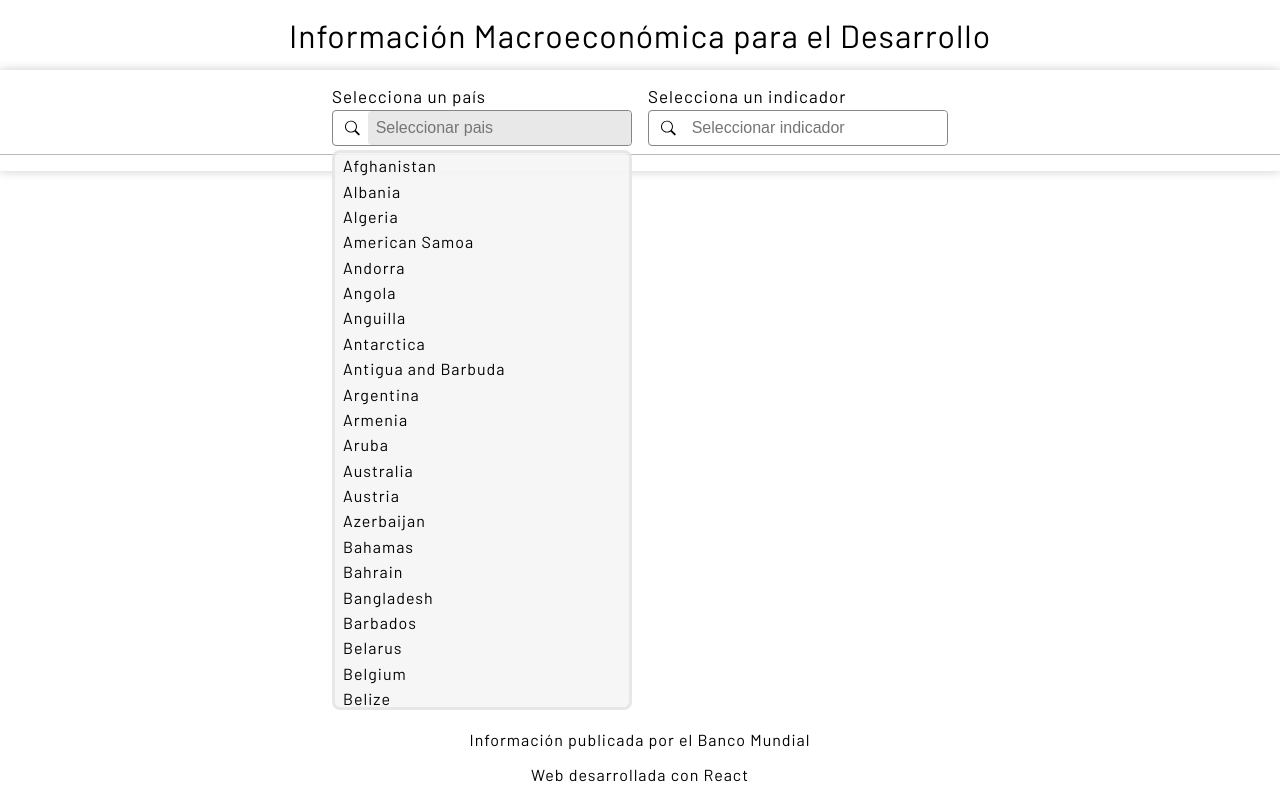
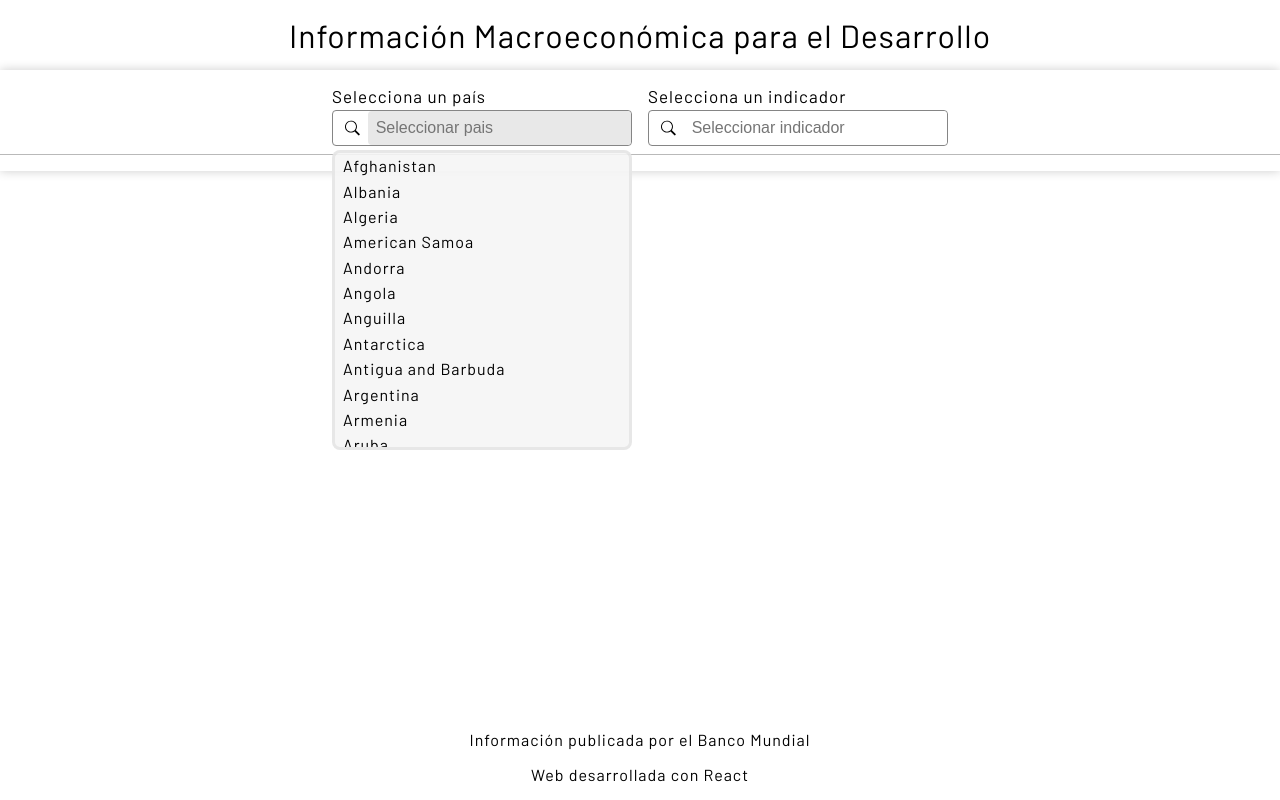
Before and after one commit to LechuMamais/macro-data, a React (Vite) app: page / in a window 1280 px wide. Both pictures are taken after a click on the element 482 px from the left and 128 px from the top of the page. Built offline with nearby package versions, Linux system fonts and the light colour scheme.

Commit message:
ajustada altura de FilteredList

```diff
--- a/src/components/Search/FilteredList/FilteredList.css
+++ b/src/components/Search/FilteredList/FilteredList.css
@@ -2,7 +2,7 @@
     width: 300px;
     position: absolute;
     top: calc(100% + 0.25rem) !important;
-    max-height: 70vh;
+    max-height: calc(80vh - 340px);
     overflow-y: scroll;
     border-radius: 8px;
     text-decoration: none;
```
